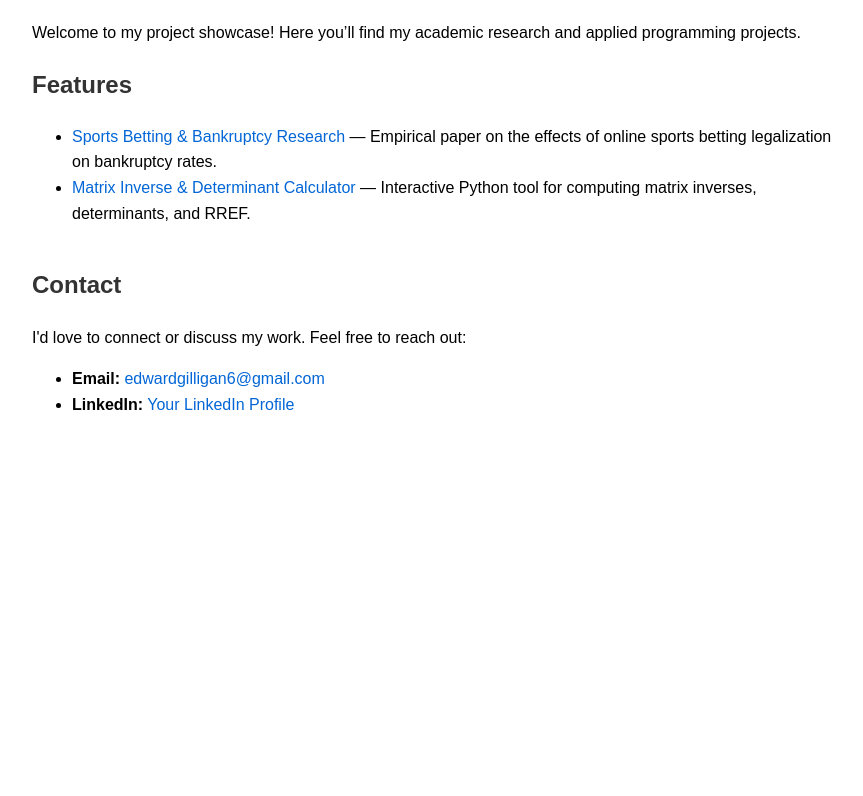
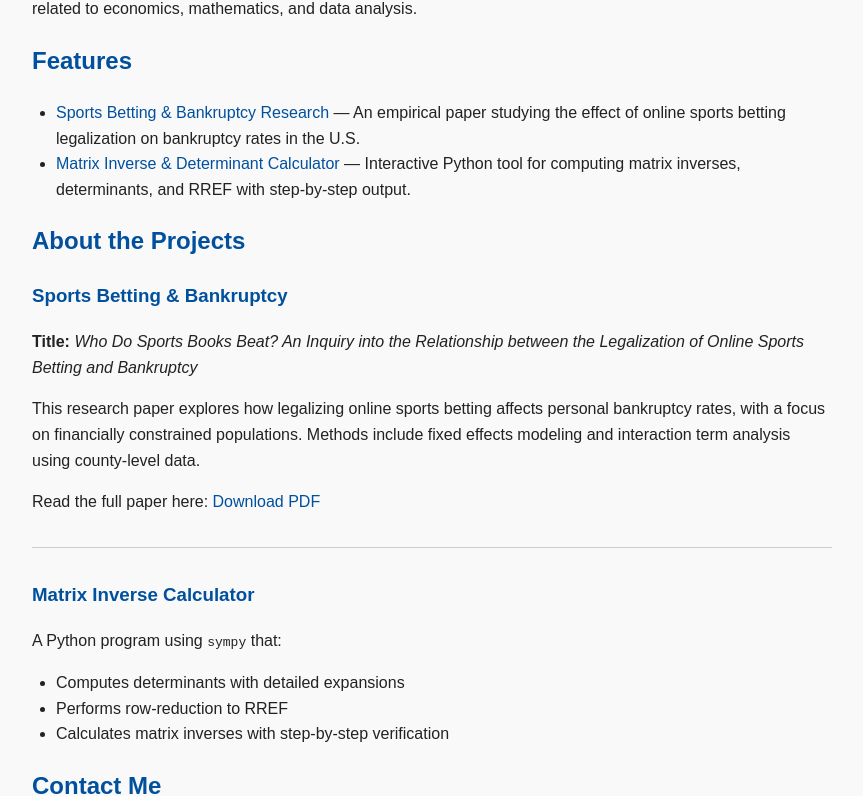
Before and after one commit to egilligan30/EdwardGilligan, a plain HTML site: page index.html in a window 1280 px wide. Shown: the part 134-930 px from the top of the page, without its empty margins (208-1071 px from the left). Before the commit the page ends 800 px from the top, so only its background shows below. Drawn offline with Linux system fonts and the light colour scheme.

Commit message:
Update index.html

```diff
--- a/index.html
+++ b/index.html
@@ -1,54 +1,83 @@
 <!DOCTYPE html>
 <html lang="en">
 <head>
-    <meta charset="UTF-8">
-    <meta name="viewport" content="width=device-width, initial-scale=1.0">
-    <title>Edward Gilligan - Projects</title>
+  <meta charset="UTF-8" />
+  <meta name="viewport" content="width=device-width, initial-scale=1" />
+  <title>EdwardGilligan - Personal Projects</title>
   <style>
     body {
       font-family: Arial, sans-serif;
       max-width: 800px;
-            margin: 40px auto;
-            padding: 20px;
+      margin: 2rem auto;
+      padding: 0 1rem;
       line-height: 1.6;
+      color: #222;
+      background: #f9f9f9;
     }
-        h1, h2 {
-            color: #333;
+    h1, h2, h3 {
+      color: #00509e;
     }
     a {
-            color: #0366d6;
+      color: #00509e;
       text-decoration: none;
     }
     a:hover {
       text-decoration: underline;
     }
-        .section {
-            margin-bottom: 40px;
+    hr {
+      border: none;
+      border-top: 1px solid #ccc;
+      margin: 2rem 0;
+    }
+    ul {
+      padding-left: 1.5rem;
+    }
+    .contact-info a {
+      display: inline-block;
+      margin-bottom: 0.5rem;
     }
   </style>
 </head>
 <body>
+  <h1>EdwardGilligan</h1>
+  <p>Below are my personal projects. This space showcases academic research and applied programming projects related to economics, mathematics, and data analysis.</p>
 
-    <h1>Edward Gilligan - Projects</h1>
-    <p>Welcome to my project showcase! Here you’ll find my academic research and applied programming projects.</p>
+  <h2>Features</h2>
+  <ul>
+    <li>
+      <a href="Who%20Do%20Sports%20Books%20Beat%20(1).pdf" target="_blank" rel="noopener noreferrer">
+        Sports Betting &amp; Bankruptcy Research
+      </a> — An empirical paper studying the effect of online sports betting legalization on bankruptcy rates in the U.S.
+    </li>
+    <li>
+      <a href="matrixinvdetrrefcalc.py" target="_blank" rel="noopener noreferrer">
+        Matrix Inverse &amp; Determinant Calculator
+      </a> — Interactive Python tool for computing matrix inverses, determinants, and RREF with step-by-step output.
+    </li>
+  </ul>
 
-    <div class="section">
-        <h2> Features</h2>
+  <h2>About the Projects</h2>
+
+  <h3>Sports Betting &amp; Bankruptcy</h3>
+  <p><strong>Title:</strong> <em>Who Do Sports Books Beat? An Inquiry into the Relationship between the Legalization of Online Sports Betting and Bankruptcy</em></p>
+  <p>This research paper explores how legalizing online sports betting affects personal bankruptcy rates, with a focus on financially constrained populations. Methods include fixed effects modeling and interaction term analysis using county-level data.</p>
+  <p>Read the full paper here: <a href="Who%20Do%20Sports%20Books%20Beat%20(1).pdf" target="_blank" rel="noopener noreferrer">Download PDF</a></p>
+
+  <hr />
+
+  <h3>Matrix Inverse Calculator</h3>
+  <p>A Python program using <code>sympy</code> that:</p>
   <ul>
-            <li><a href="Who%20Do%20Sports%20Books%20Beat%20(1).pdf" target="_blank">Sports Betting & Bankruptcy Research</a> — Empirical paper on the effects of online sports betting legalization on bankruptcy rates.</li>
-            <li><a href="matrixinvdetrrefcalc.py" target="_blank">Matrix Inverse & Determinant Calculator</a> — Interactive Python tool for computing matrix inverses, determinants, and RREF.</li>
+    <li>Computes determinants with detailed expansions</li>
+    <li>Performs row-reduction to RREF</li>
+    <li>Calculates matrix inverses with step-by-step verification</li>
   </ul>
+
+  <h2>Contact Me</h2>
+  <p>I'd love to connect, collaborate, or discuss my work. Feel free to reach out:</p>
+  <div class="contact-info">
+    <p><strong>Email:</strong> <a href="mailto:edwardgilligan6@gmail.com">edwardgilligan6@gmail.com</a></p>
+    <p><strong>LinkedIn:</strong> <a href="https://www.linkedin.com/in/edward-gilligan-711854256/" target="_blank" rel="noopener noreferrer">https://www.linkedin.com/in/edward-gilligan-711854256/</a></p>
   </div>
-
-    <div class="section">
-        <h2> Contact</h2>
-        <p>I'd love to connect or discuss my work. Feel free to reach out:</p>
-        <ul>
-
-            <li><strong>Email:</strong> <a href="mailto:edwardgilligan6@gmail.com">edwardgilligan6@gmail.com</a></li>
-            <li><strong>LinkedIn:</strong> <a href="https://www.linkedin.com/in/edward-gilligan-711854256/" target="_blank">Your LinkedIn Profile</a></li>
-        </ul>
-    </div>
-
 </body>
 </html>
```
Lines whose indentation alone changed are shown as unchanged.
